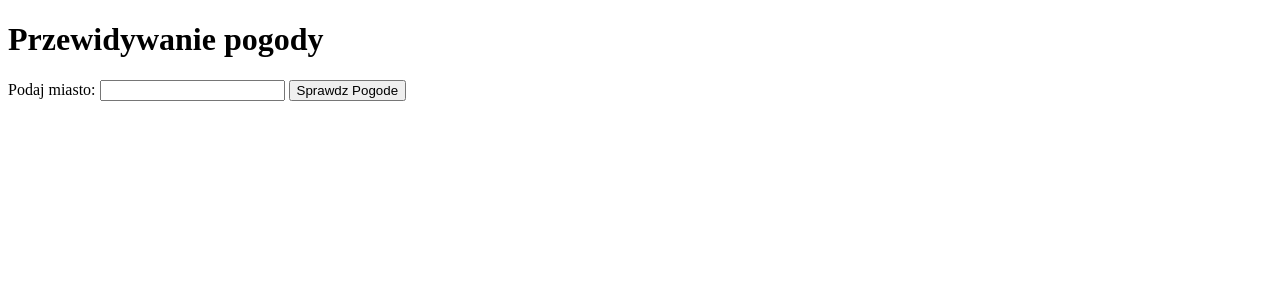
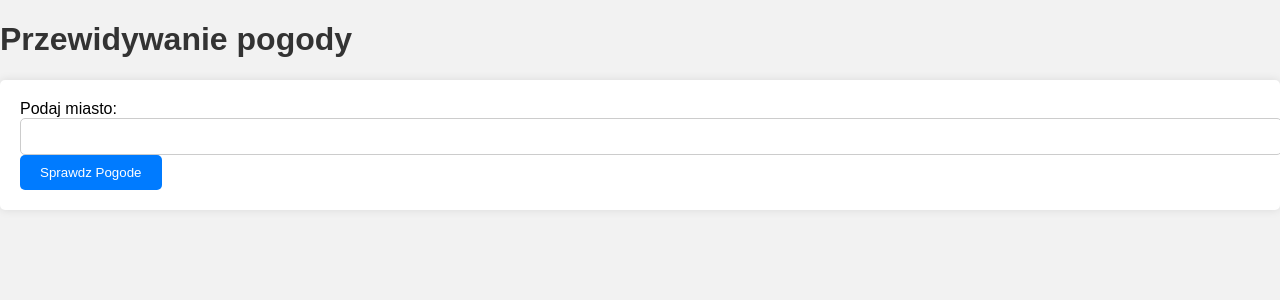
Before and after one commit to Pyamas/vscodeprojects, a Flask app: template weather/templates/weath.html in a window 1280 px wide. Shown: the top 300 px of the page. Run offline with Flask 3, Linux system fonts and the light colour scheme; the template is opened without the code that fills it, so the values that code supplies are empty.

Commit message:
cos tam dodane

```diff
--- a/weather/app.py
+++ b/weather/app.py
@@ -12,11 +12,19 @@ def weather():
     if request.method =="POST":
         city = request.form["city"]
         weather_data = get_weather(city)
-
-    return render_template("weath.html", weather_data=weather_data)
+        temperature_celsius = None
+        if weather_data:
+            temperature_kelvin = weather_data['main']['temp']
+            temperature_celsius = temperature_kelvin - 273.15
+            temperature_fahrenheit = (temperature_kelvin - 273.15) *9/5 + 32
+            print(f"temperatura: {temperature_celsius}°C")
+            print(f"temperatura: {temperature_fahrenheit}°F")
+        else:
+            print("nie mozna pobrac danych pogodowych")
+    return render_template("weath.html", weather_data=weather_data, temperature_celsius=temperature_celsius, temperature_fahrenheit=temperature_fahrenheit)
 
 def get_weather(city):
-    url = f'http://api.openweathermap.org/data/2.5/weather?q={city}&appid={api_key}&units=metric'
+    url = f'https://api.openweathermap.org/data/2.5/weather?q={city}&appid={api_key}'
     response = requests.get(url)
     try:
         response = requests.get(url)
--- /dev/null
+++ b/weather/static/style.css
@@ -0,0 +1,48 @@
+.weather-icon{
+    background-position: 0% center;
+    display: inline-block;
+    vertical-align: middle;
+    width: 40px;
+    height: 40px;
+    margin-top: 5px;
+
+}
+
+body {
+    background-color: #f2f2f2;
+    font-family: Arial, sans-serif;
+    margin: 0;
+    padding: 0;
+}
+
+h1 {
+    color: #333;
+
+}
+
+form {
+    background-color: #fff;
+    padding: 20px;
+    border-radius: 5px;
+    box-shadow: 0px 0px 10px rgba(0,0,0,0.1);
+
+}
+
+input[type="text"] {
+    width: 100%;
+    padding: 10px;
+    border: 1px solid #ccc;
+    border-radius: 5px;
+
+
+}
+
+input[type="submit"]{
+    background-color: #007bff;
+    color:#fff;
+    padding:10px 20px;
+    border: none;
+    border-radius: 5px;
+    cursor: pointer;
+
+}
--- a/weather/templates/weath.html
+++ b/weather/templates/weath.html
@@ -2,10 +2,11 @@
 <html>
 <head>
     <title>Przewidywanie pogody</title>
+    <link rel="stylesheet" type="text/css" href="/static/style.css">
 </head>
 <body>
     <h1>Przewidywanie pogody</h1>
-    <form method ="POST" action ="/">
+    <form method="POST" action="/">
         <label for="city"> Podaj miasto:</label>
         <input type="text" id="city" name="city" required>
         <input type="submit" value="Sprawdz Pogode">
@@ -13,9 +14,13 @@
     {% if weather_data %}
     <h2>Wyniki:</h2>
     <p>Miast: {{ weather_data['name']}}</p>
-    <p>Temperatura: {{ weather_data['main']['temp']}} C</p>
-    <p>Warunki Pogodowe: {{weather_data['weather'][0]['description']}}</p>
+    <p>Temperatura: {{ '%.2f'|format(temperature_celsius) }}°C</p>
+    <p>Temperatura w stopniach Fahrenheita: {{ '%.2f'|format(temperature_fahrenheit) }}°F</p>
+    <p style="text-align: left;">Warunki Pogodowe: {{ weather_data['weather'][0]['description']}}
+    {% if weather_data['weather'][0]['icon'] %}
+        <img src="{{url_for('static', filename='weather-icons/' + weather_data['weather'][0]['icon'] + '.png')}}" alt="Weather-Icon">
     {% endif %}
-
+</p>
+    {% endif %}
 </body>
 </html>
```
Also changed, not shown: weather/static/weather-icons/01d.png (added), weather/static/weather-icons/02d.png (added), weather/static/weather-icons/03d.png (added), weather/static/weather-icons/04d.png (added), weather/static/weather-icons/09d.png (added), weather/static/weather-icons/10d.png (added), weather/static/weather-icons/11d.png (added), weather/static/weather-icons/13d.png (added).
